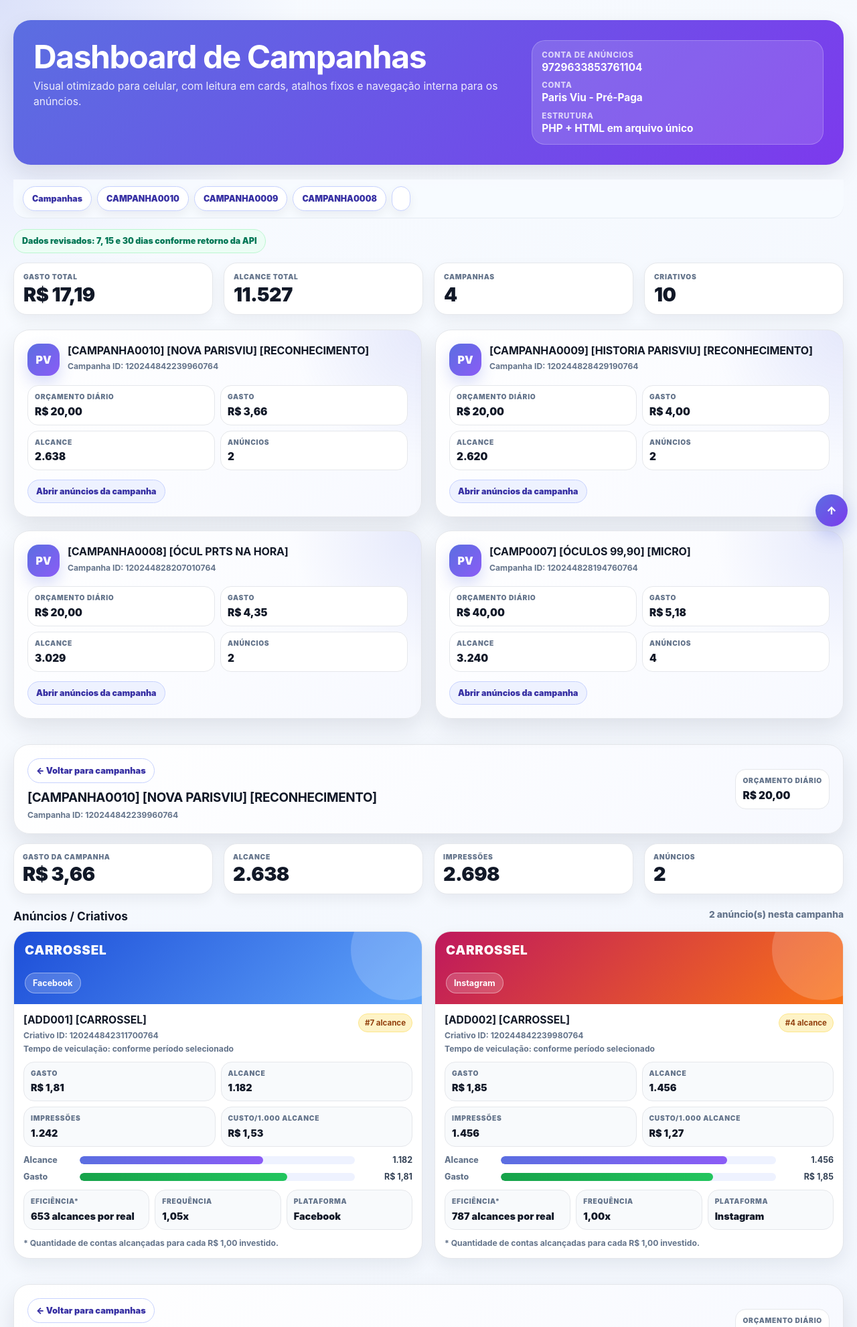
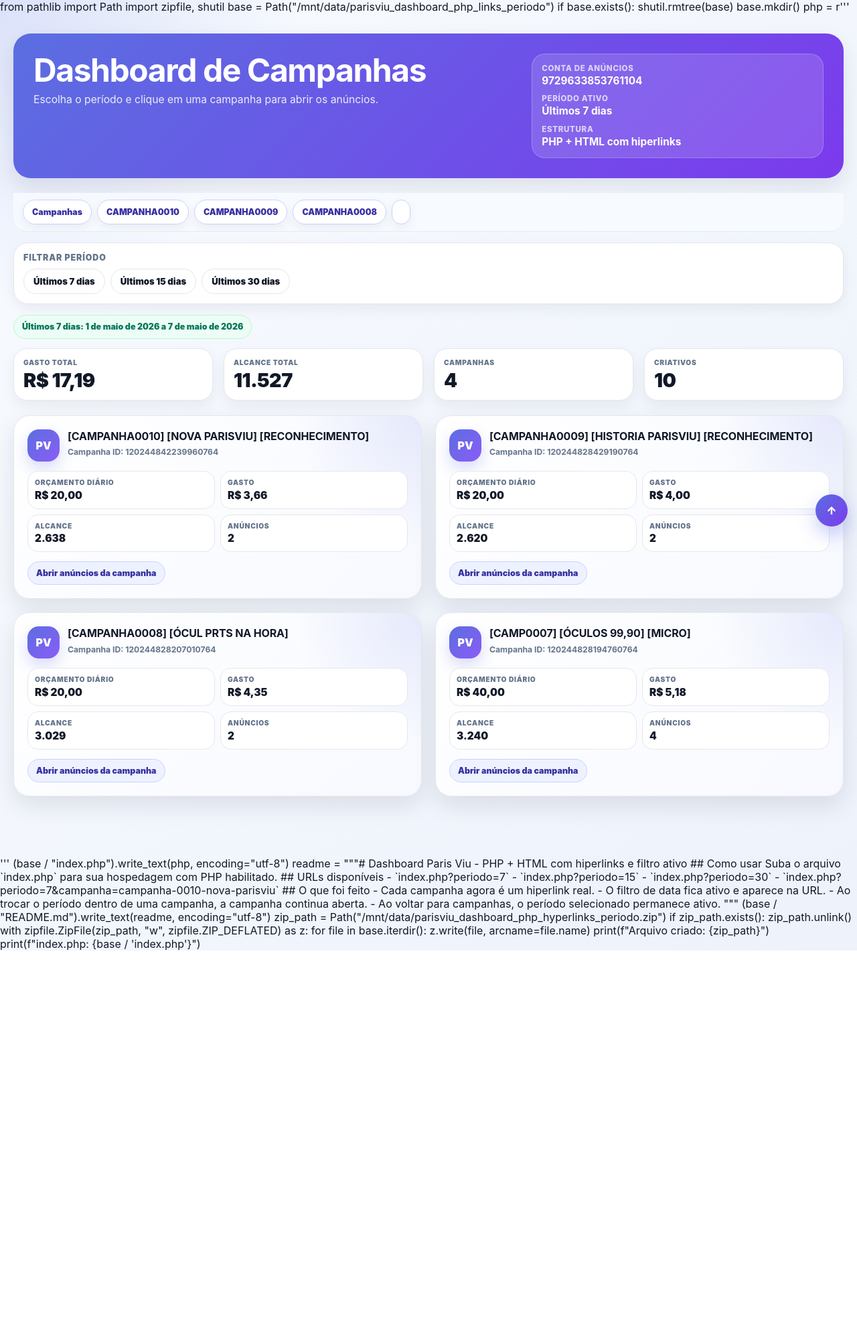
Before and after one commit to kevinnikolas417-dotcom/dashboard, a PHP site: page /index.php in a window 1280 px wide. Shown: the top 1981 px of the page at 67% size. After the commit the page ends 1419 px from the top, so only its background shows below. Run offline with PHP 8.4, Linux system fonts and the light colour scheme.

Commit message:
Update index.php

```diff
--- a/index.php
+++ b/index.php
@@ -1,6 +1,37 @@
-<?php
+from pathlib import Path
+import zipfile, shutil
+
+base = Path("/mnt/data/parisviu_dashboard_php_links_periodo")
+if base.exists():
+    shutil.rmtree(base)
+base.mkdir()
+
+php = r'''<?php
 // Dashboard Paris Viu - PHP + HTML
-// Arquivo único. Basta subir este index.php em uma hospedagem com PHP habilitado.
+// Versão com hiperlinks reais por campanha e filtro de data ativo via URL.
+// Exemplos:
+// index.php?periodo=7
+// index.php?periodo=15
+// index.php?periodo=30
+// index.php?periodo=7&campanha=campanha-0010-nova-parisviu
+
+$periods = [
+    '7' => [
+        'label' => 'Últimos 7 dias',
+        'start' => '1 de maio de 2026',
+        'stop' => '7 de maio de 2026',
+    ],
+    '15' => [
+        'label' => 'Últimos 15 dias',
+        'start' => '23 de abril de 2026',
+        'stop' => '7 de maio de 2026',
+    ],
+    '30' => [
+        'label' => 'Últimos 30 dias',
+        'start' => '8 de abril de 2026',
+        'stop' => '7 de maio de 2026',
+    ],
+];
 
 $campaigns = [
     [
@@ -90,6 +121,24 @@ function campaign_totals($campaign) {
     ];
 }
 
+function find_campaign($campaigns, $slug) {
+    foreach ($campaigns as $campaign) {
+        if ($campaign['slug'] === $slug) {
+            return $campaign;
+        }
+    }
+
+    return null;
+}
+
+$selectedPeriod = $_GET['periodo'] ?? '7';
+if (!array_key_exists($selectedPeriod, $periods)) {
+    $selectedPeriod = '7';
+}
+
+$selectedCampaignSlug = $_GET['campanha'] ?? '';
+$selectedCampaign = $selectedCampaignSlug ? find_campaign($campaigns, $selectedCampaignSlug) : null;
+
 $allCreatives = [];
 foreach ($campaigns as $campaign) {
     foreach ($campaign['creatives'] as $creative) {
@@ -113,13 +162,19 @@ $ranks = [];
 foreach ($rankedCreatives as $index => $creative) {
     $ranks[$creative['id']] = $index + 1;
 }
+
+$currentPeriod = $periods[$selectedPeriod];
+$pageTitle = $selectedCampaign ? 'Anúncios da Campanha' : 'Dashboard de Campanhas';
+$pageSubtitle = $selectedCampaign
+    ? 'Campanha selecionada via hiperlink, mantendo o filtro de data ativo.'
+    : 'Escolha o período e clique em uma campanha para abrir os anúncios.';
 ?>
 <!DOCTYPE html>
 <html lang="pt-BR">
 <head>
   <meta charset="UTF-8">
   <meta name="viewport" content="width=device-width, initial-scale=1.0">
-  <title>Dashboard Paris Viu - PHP + HTML</title>
+  <title><?= e($pageTitle) ?> - Paris Viu</title>
   <style>
     :root {
       --bg:#f4f7fb;
@@ -133,7 +188,6 @@ foreach ($rankedCreatives as $index => $creative) {
       --success:#047857;
       --success-bg:#ecfdf5;
       --shadow:0 14px 34px rgba(15,23,42,.10);
-      --radius:22px;
     }
     * { box-sizing:border-box; }
     html { scroll-behavior:smooth; }
@@ -223,6 +277,43 @@ foreach ($rankedCreatives as $index => $creative) {
       font-weight:900;
       font-size:.78rem;
       box-shadow:0 6px 16px rgba(15,23,42,.06);
+    }
+    .date-filter {
+      background:#fff;
+      border:1px solid var(--border);
+      border-radius:22px;
+      padding:14px;
+      box-shadow:0 8px 20px rgba(15,23,42,.06);
+      margin-bottom:16px;
+    }
+    .date-filter-title {
+      color:var(--muted);
+      font-weight:900;
+      font-size:.78rem;
+      text-transform:uppercase;
+      letter-spacing:.07em;
+      margin-bottom:9px;
+    }
+    .date-filter-buttons {
+      display:flex;
+      gap:8px;
+      flex-wrap:wrap;
+    }
+    .date-filter-buttons a {
+      text-decoration:none;
+      color:var(--text);
+      background:#fff;
+      border:1px solid var(--border);
+      border-radius:999px;
+      padding:10px 14px;
+      font-weight:950;
+      font-size:.82rem;
+    }
+    .date-filter-buttons a.active {
+      background:var(--primary);
+      color:#fff;
+      border-color:var(--primary);
+      box-shadow:0 8px 18px rgba(91,110,225,.28);
     }
     .period-chip {
       display:inline-flex;
@@ -357,11 +448,6 @@ foreach ($rankedCreatives as $index => $creative) {
       padding:9px 12px;
       font-weight:950;
       font-size:.78rem;
-    }
-    .campaign-detail {
-      margin-top:28px;
-      padding-top:10px;
-      scroll-margin-top:74px;
     }
     .section-heading {
       background:linear-gradient(135deg,#fff 0%,#f7f9ff 100%);
@@ -598,8 +684,8 @@ foreach ($rankedCreatives as $index => $creative) {
     <div class="shell">
       <section class="hero">
         <div>
-          <h1>Dashboard de Campanhas</h1>
-          <p>Visual otimizado para celular, com leitura em cards, atalhos fixos e navegação interna para os anúncios.</p>
+          <h1><?= e($pageTitle) ?></h1>
+          <p><?= e($pageSubtitle) ?></p>
         </div>
         <div class="hero-meta">
           <div>
@@ -607,12 +693,12 @@ foreach ($rankedCreatives as $index => $creative) {
             <strong>9729633853761104</strong>
           </div>
           <div>
-            <span>Conta</span>
-            <strong>Paris Viu - Pré-Paga</strong>
+            <span>Período ativo</span>
+            <strong><?= e($currentPeriod['label']) ?></strong>
           </div>
           <div>
             <span>Estrutura</span>
-            <strong>PHP + HTML em arquivo único</strong>
+            <strong>PHP + HTML com hiperlinks</strong>
           </div>
         </div>
       </section>
@@ -622,15 +708,36 @@ foreach ($rankedCreatives as $index => $creative) {
   <main>
     <div class="shell">
       <nav class="mobile-nav" aria-label="Atalhos">
-        <a href="#campanhas">Campanhas</a>
+        <a href="index.php?periodo=<?= e($selectedPeriod) ?>">Campanhas</a>
         <?php foreach ($campaigns as $campaign): ?>
-          <a href="#<?= e($campaign['slug']) ?>"><?= e(substr($campaign['name'], 1, 12)) ?></a>
+          <a href="index.php?periodo=<?= e($selectedPeriod) ?>&campanha=<?= e($campaign['slug']) ?>">
+            <?= e(substr($campaign['name'], 1, 12)) ?>
+          </a>
         <?php endforeach; ?>
       </nav>
 
-      <section id="campanhas">
-        <div class="period-chip">Dados revisados: 7, 15 e 30 dias conforme retorno da API</div>
+      <section class="date-filter">
+        <div class="date-filter-title">Filtrar período</div>
+        <div class="date-filter-buttons">
+          <?php foreach ($periods as $periodKey => $period): ?>
+            <?php
+              $periodUrl = 'index.php?periodo=' . urlencode($periodKey);
+              if ($selectedCampaign) {
+                  $periodUrl .= '&campanha=' . urlencode($selectedCampaign['slug']);
+              }
+            ?>
+            <a class="<?= $periodKey === $selectedPeriod ? 'active' : '' ?>" href="<?= e($periodUrl) ?>">
+              <?= e($period['label']) ?>
+            </a>
+          <?php endforeach; ?>
+        </div>
+      </section>
 
+      <div class="period-chip">
+        <?= e($currentPeriod['label']) ?>: <?= e($currentPeriod['start']) ?> a <?= e($currentPeriod['stop']) ?>
+      </div>
+
+      <?php if (!$selectedCampaign): ?>
         <section class="top-metrics">
           <article>
             <span>Gasto total</span>
@@ -653,7 +760,7 @@ foreach ($rankedCreatives as $index => $creative) {
         <section class="campaign-grid">
           <?php foreach ($campaigns as $campaign): ?>
             <?php $campaignTotals = campaign_totals($campaign); ?>
-            <a class="campaign-link" href="#<?= e($campaign['slug']) ?>">
+            <a class="campaign-link" href="index.php?periodo=<?= e($selectedPeriod) ?>&campanha=<?= e($campaign['slug']) ?>">
               <article class="campaign-card">
                 <div class="campaign-card-top">
                   <div class="campaign-icon">PV</div>
@@ -687,23 +794,20 @@ foreach ($rankedCreatives as $index => $creative) {
             </a>
           <?php endforeach; ?>
         </section>
-      </section>
-
-      <?php foreach ($campaigns as $campaign): ?>
-        <?php $campaignTotals = campaign_totals($campaign); ?>
-        <section id="<?= e($campaign['slug']) ?>" class="campaign-detail">
-          <div class="section-heading">
+      <?php else: ?>
+        <?php $campaignTotals = campaign_totals($selectedCampaign); ?>
+        <section class="section-heading">
           <div>
-              <a class="back-link" href="#campanhas">← Voltar para campanhas</a>
-              <h2><?= e($campaign['name']) ?></h2>
-              <p>Campanha ID: <?= e($campaign['id']) ?></p>
+            <a class="back-link" href="index.php?periodo=<?= e($selectedPeriod) ?>">← Voltar para campanhas</a>
+            <h2><?= e($selectedCampaign['name']) ?></h2>
+            <p>Campanha ID: <?= e($selectedCampaign['id']) ?></p>
           </div>
 
           <div class="detail-budget">
             <span>Orçamento diário</span>
-              <strong><?= br_money($campaign['dailyBudget']) ?></strong>
+            <strong><?= br_money($selectedCampaign['dailyBudget']) ?></strong>
           </div>
-          </div>
+        </section>
 
         <section class="top-metrics compact">
           <article>
@@ -720,17 +824,17 @@ foreach ($rankedCreatives as $index => $creative) {
           </article>
           <article>
             <span>Anúncios</span>
-              <strong><?= count($campaign['creatives']) ?></strong>
+            <strong><?= count($selectedCampaign['creatives']) ?></strong>
           </article>
         </section>
 
         <div class="ads-title">
           <h3>Anúncios / Criativos</h3>
-            <span><?= count($campaign['creatives']) ?> anúncio(s) nesta campanha</span>
+          <span><?= count($selectedCampaign['creatives']) ?> anúncio(s) nesta campanha</span>
         </div>
 
         <section class="ads-grid">
-            <?php foreach ($campaign['creatives'] as $creative): ?>
+          <?php foreach ($selectedCampaign['creatives'] as $creative): ?>
             <?php
               $efficiency = $creative['spend'] > 0 ? round($creative['reach'] / $creative['spend']) : 0;
               $costPerThousandReach = $creative['reach'] > 0 ? ($creative['spend'] / $creative['reach']) * 1000 : 0;
@@ -806,11 +910,47 @@ foreach ($rankedCreatives as $index => $creative) {
             </article>
           <?php endforeach; ?>
         </section>
-        </section>
-      <?php endforeach; ?>
+      <?php endif; ?>
     </div>
   </main>
 
-  <a class="floating-top" href="#campanhas" aria-label="Voltar ao topo">↑</a>
+  <a class="floating-top" href="index.php?periodo=<?= e($selectedPeriod) ?>" aria-label="Voltar para campanhas">↑</a>
 </body>
 </html>
+'''
+
+(base / "index.php").write_text(php, encoding="utf-8")
+
+readme = """# Dashboard Paris Viu - PHP + HTML com hiperlinks e filtro ativo
+
+## Como usar
+
+Suba o arquivo `index.php` para sua hospedagem com PHP habilitado.
+
+## URLs disponíveis
+
+- `index.php?periodo=7`
+- `index.php?periodo=15`
+- `index.php?periodo=30`
+- `index.php?periodo=7&campanha=campanha-0010-nova-parisviu`
+
+## O que foi feito
+
+- Cada campanha agora é um hiperlink real.
+- O filtro de data fica ativo e aparece na URL.
+- Ao trocar o período dentro de uma campanha, a campanha continua aberta.
+- Ao voltar para campanhas, o período selecionado permanece ativo.
+"""
+
+(base / "README.md").write_text(readme, encoding="utf-8")
+
+zip_path = Path("/mnt/data/parisviu_dashboard_php_hyperlinks_periodo.zip")
+if zip_path.exists():
+    zip_path.unlink()
+
+with zipfile.ZipFile(zip_path, "w", zipfile.ZIP_DEFLATED) as z:
+    for file in base.iterdir():
+        z.write(file, arcname=file.name)
+
+print(f"Arquivo criado: {zip_path}")
+print(f"index.php: {base / 'index.php'}")
```
Lines whose indentation alone changed are shown as unchanged.
